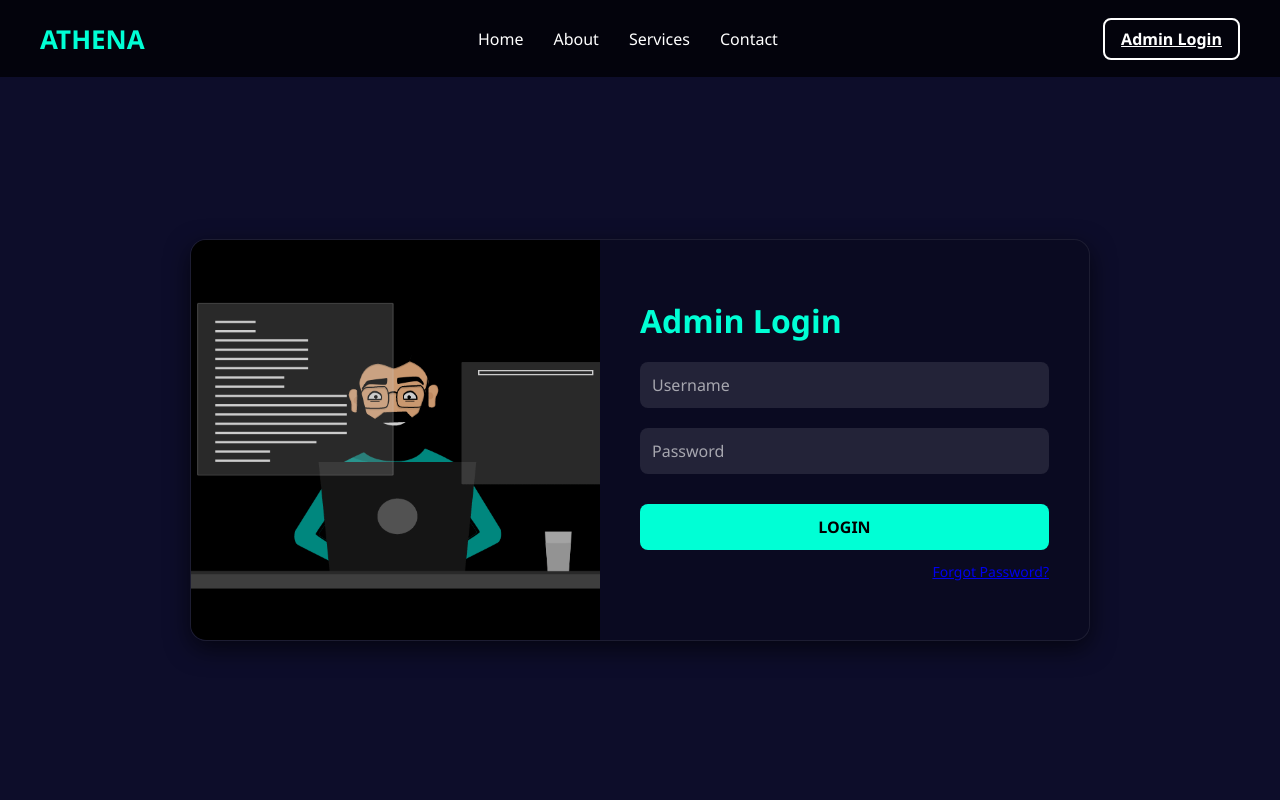
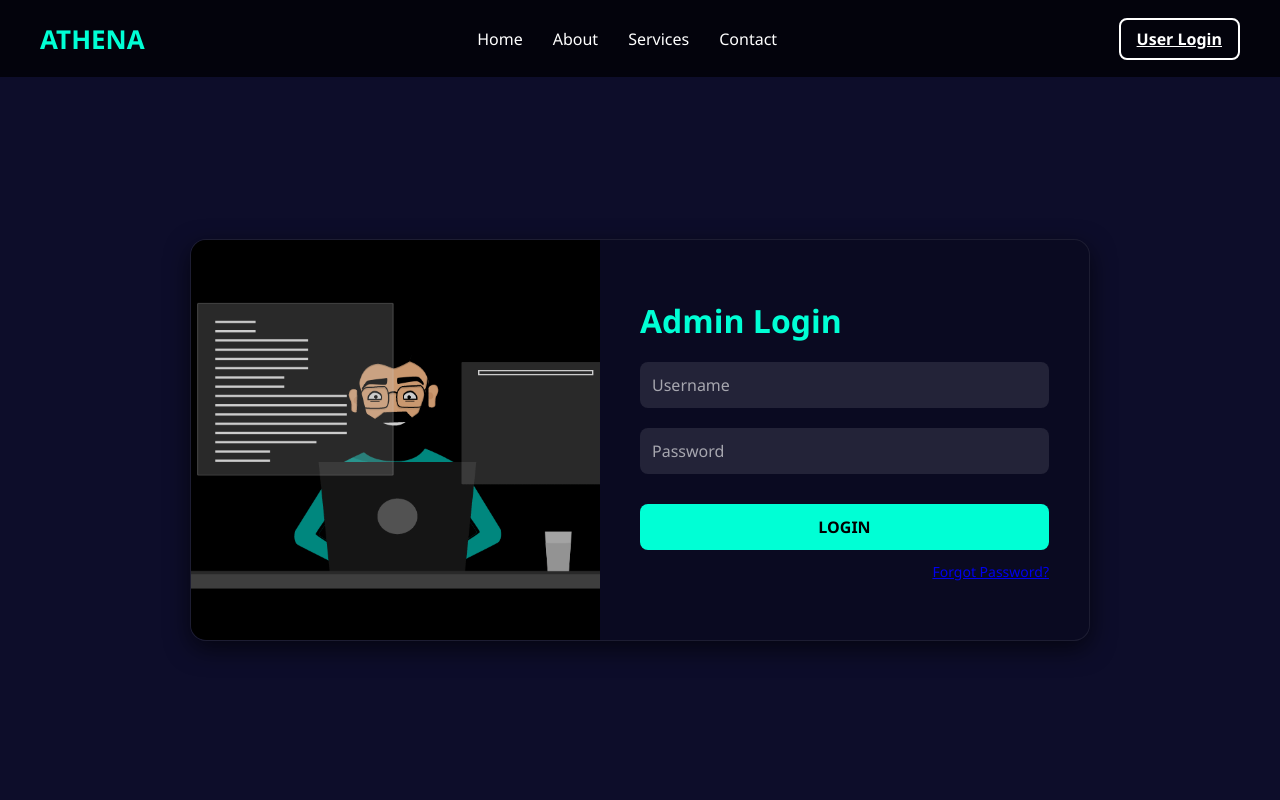
Before and after one commit to Abhinav022569/miniproject, a PHP site: page /admin/login_page.php in a window 1280 px wide. Run offline with PHP 8.4, Linux system fonts and the light colour scheme.

Commit message:
minor changes

```diff
--- a/admin/adminstyle.css
+++ b/admin/adminstyle.css
@@ -43,7 +43,7 @@ body {
   list-style: none;
   display: flex;
   gap: 30px;
-  margin-right: -8px; /* Spacing for navigation links */
+  margin-right: 9px; /* Spacing for navigation links */
 }
 
 .nav-links a {
--- a/admin/login_page.php
+++ b/admin/login_page.php
@@ -20,7 +20,7 @@
     </nav>
     <!-- Admin login doesn't need a register button, so it's omitted -->
     <div class="nav-btn">
-      <a href="login_page.php" class="login-btn">Admin Login</a>
+      <a href="../users/login_page.php" class="login-btn">User Login</a>
     </div>
   </header>
 
```
